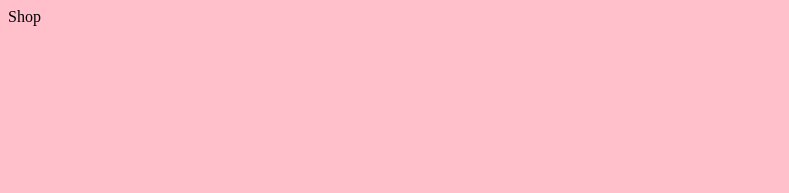
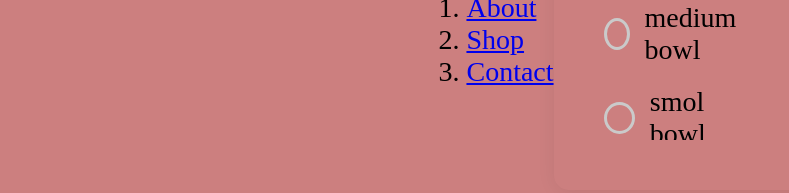
Before and after one commit to AlainaSmith/personalproject, a website: page shop.html in a window 1280 px wide. Shown: the whole page, without its empty margins (0-789 px from the left). Drawn offline with Linux system fonts and the light colour scheme.

Commit message:
npm installs

```diff
--- a/cssLab1.css
+++ b/cssLab1.css
@@ -1,3 +1,56 @@
+.flex-con {
+
+  justify-content: space-evenly;
+  position:relative;
+  bottom: 140px;
+  border-radius: 10px;
+  /* background-color: rgb(3, 3, 3); */
+  color: white;
+  margin: 15px 20px ;
+  /* position: relative; */
+
+}
+
+
+ol {
+  display:flex;
+  font-size: 25px;
+  justify-content: space-evenly;
+  color: white;
+}
+
+.button{
+  display: inline;
+  color: white;
+}
+
+
+a:link, a:visited {
+  background-color: white;
+  color: black;
+  border: 3px solid rgb(97, 58, 58);
+  padding: 10px 20px;
+  text-align: center;
+  text-decoration: none;
+  display: inline-block;
+  border-radius: 10px;
+
+}
+a:hover{
+    color:rgb(240, 160, 146)
+}
+
+
+#caart {
+background-color:cornflowerblue;
+opacity: 0.89;
+border-radius: 10%;
+position: relative;
+left: 220px;
+bottom: 140px;
+max-width: 10%;
+}
+
 
 
 
@@ -24,7 +77,7 @@ h1{
 
 body {
     text-align: center;
-    background-color: rgb(219, 196, 152)
+    background-color: rgba(238, 208, 145, 0.623)
 }
 
 .smallBowl {
@@ -111,48 +164,6 @@ p:first-of-type {
 
 
 
-  .flex-con {
-
-    justify-content: space-evenly;
-    position:relative;
-    bottom: 140px;
-    border-radius: 10px;
-    background-color: black;
-    color: white;
-    margin: 15px 20px ;
-    /* position: relative; */
-
-  }
-
-
-ol {
-    display:flex;
-    font-size: 25px;
-    justify-content: space-evenly;
-    color: white;
-}
-
-.button{
-    display: inline;
-    color: white;
-}
-
-
-a:link, a:visited {
-    background-color: white;
-    color: black;
-    border: 2px solid rgb(148, 79, 47);
-    padding: 10px 20px;
-    text-align: center;
-    text-decoration: none;
-    display: inline-block;
-    border-radius: 10px;
-
-  }
-  a:hover{
-      color:rgb(240, 160, 146)
-  }
-
 
 /*
   display: block;
--- /dev/null
+++ b/package.json
@@ -0,0 +1,6 @@
+{
+  "dependencies": {
+    "axios": "^0.24.0",
+    "express": "^4.17.2"
+  }
+}
--- a/profile.css
+++ /dev/null
@@ -1,3 +0,0 @@
-body {
- background-color: pink;
-}
--- /dev/null
+++ b/shop.css
@@ -0,0 +1,105 @@
+@import url('https://fonts.googleapis.com/css2?family=Outfit:wght@200;300;400;500&display=swap');
+
+
+   *{
+       margin: 0;
+       padding:0;
+       box-sizing: border-box
+   }
+
+   body {
+       display:flex;
+       font-family: 'Outfit' sans-serif;
+       font-size: 28px;
+       height: 10vh;
+       justify-content: center;
+       align-items: center;
+       background: #cc7f7f;
+   }
+
+   .main_wrapper {
+       position: relative;
+       width: 260px;
+       height: 300px;
+       padding:50px;
+       border-radius:15px;
+       box-shadow:2px 2px 20px rgba(0, 0, 0, 0.082);
+       display:flex;
+       flex-direction:column;
+       justify-content:center;
+       align-items:center
+   }
+
+   .buttons_wrapper{
+       width:160px;
+       height:auto;
+       position: relative;
+       display:flex;
+       flex-direction:column;
+       align-items:center;
+       overflow:hidden;
+   }
+
+   input {
+       display:none
+   }
+
+   .entry{
+       position:relative;
+       width:100%;
+       transition: .5s;
+       display:flex;
+       flex-direction: row;
+       justify-content: flex-start;
+       align-items: center;
+       margin: 10px ;
+   }
+
+   .circle {
+       border: 3px solid #cacaca;
+       border-radius: 50%;
+       cursor:pointer;
+       height:32px;
+       width:32px;
+       top:50%;
+       transition: border-color .5s;
+   }
+
+   .entry-label {
+       cursor: pointer;
+       user-select: none;
+       -moz-user-select: none;
+       font-weight: 500;
+       padding-left: 15px;
+   }
+
+
+   .highlight {
+       background: #2093ff;
+       border-radius: 50%;
+       height:18px;
+       width:18px;
+       top: 19px;
+       left: 7px;
+       pointer-events: none;
+       position: aboslute;
+       transition: all .3 cubic-bezier(0.175, 0.885, 0.320, 1.275);
+       transform: translateY(-55px);
+   }
+
+   input:nth-child(1):checked ~ .highlight {
+       transform: translateY(0);
+   }
+   input:nth-child(3):checked ~ .hightlight{
+       transform: translateY(55px);
+   }
+   input:nth-child(5):checked ~ .highlight{
+       transform: translateY(110px);
+   }
+   input:checked + .entry .circle {
+       border-color: #2093ff;
+       color: #2093ff;
+   }
+   input:checked + .entry {
+       color: #2093ff;
+   }
--- a/shop.html
+++ b/shop.html
@@ -4,10 +4,36 @@
     <meta charset="UTF-8">
     <meta http-equiv="X-UA-Compatible" content="IE=edge">
     <meta name="viewport" content="width=device-width, initial-scale=1.0">
-    <link rel="stylesheet" href = "profile.css">
+    <link rel="stylesheet" href = "shop.css">
     <title>Document</title>
 </head>
 <body>
-    <header>Shop</header>
+    <div class = "flex-con">
+        <ol>
+            <li class="button" id="a"><a href="./About.html">About</a></li>
+            <li class="button" id="shop"><a href="./Shop.html">Shop</a></li>
+            <li class="button"id="contact"><a href="./Contact.html">Contact</a></li>
+        </ol>
+    </div>
+
+<div class="main_wrapper">
+    <div class = "buttons_wrapper">
+        <input type = "radio" id = "input1" name="inputs">
+        <label class = "entry" for ="input1"><div class="circle"></div><div class = "entry-label">big bowl</div></label>
+
+        <input type = "radio" id = "input2" name="inputs">
+        <label class = "entry" for ="input2"><div class="circle"></div><div class = "entry-label">medium bowl</div></label>
+
+        <input type = "radio" id = "input3" name="inputs">
+        <label class = "entry" for ="input3"><div class="circle"></div><div class = "entry-label">smol bowl</div></label>
+    <div class="highlight"></div>
+
+    </div>
+</div>
+
+
+
+
+
 </body>
 </html>
```
Also changed, not shown: about.html (+6 -1 lines), pictures/IMG_7902.jpg (deleted), 3 other files.
